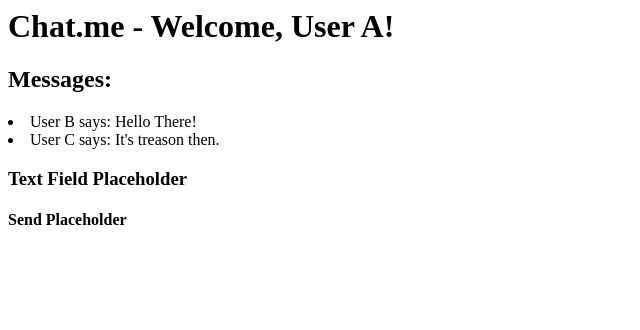
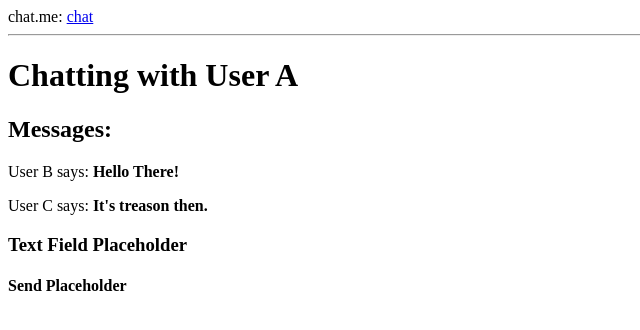
Before and after one commit to jungwook-lee/chat-app, a Flask app: page / in a window 1280 px wide. Shown: the top 330 px of the page, without its empty margins (0-640 px from the left). Run offline with Flask 2, Linux system fonts and the light colour scheme.

Commit message:
Adding inheritance to templates

```diff
--- /dev/null
+++ b/app/templates/base.html
@@ -0,0 +1,15 @@
+<!-- Base contains navigation -->
+<html>
+    <head>
+        {% if title %}
+        <title>{{ title }} - chat.me</title>
+        {% else %}
+        <title>chat.me demo</title>
+        {% endif %}
+    </head>
+    <body>
+        <div> chat.me: <a href="/index">chat</a>
+        <hr>
+        {% block content %}{% endblock %}
+    </body>
+</html>
--- a/app/templates/index.html
+++ b/app/templates/index.html
@@ -1,20 +1,15 @@
-<html>
-    <head>
-        {% if title %}
-        <title>{{ title }} - chat.me</title>
-        {% else %}
-        <title>chat.me demo</title>
-        {% endif %}
-    </head>
-    <body>
-        <h1>Chat.me - Welcome, {{ user.username }}!</h1>
-        <h2>Messages: </h2>
+<!-- This includes the navigational elements-->
 
-        {% for msg in msgs %}
-        <li>{{ msg.author }} says: {{ msg.content }}</li>
-        {% endfor %}
+{% extends "base.html" %}
 
-        <h3>Text Field Placeholder</h3>
-        <h4>Send Placeholder</h4>
-    </body>
-</html>
+{% block content %}
+
+<h1>Chatting with <b>{{ user.username }}</b></h1>
+<h2>Messages: </h2>
+{% for msg in msgs %}
+    <div><p>{{ msg.author }} says: <b>{{ msg.content }}</b></p></div>
+{% endfor %}
+<h3>Text Field Placeholder</h3>
+<h4>Send Placeholder</h4>
+
+{% endblock %}
```
